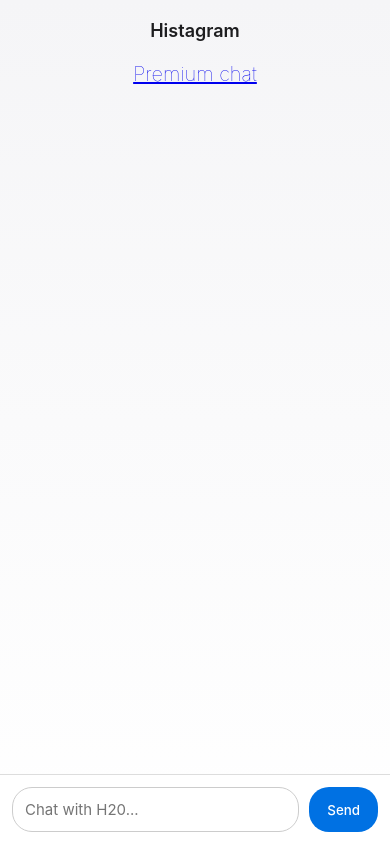
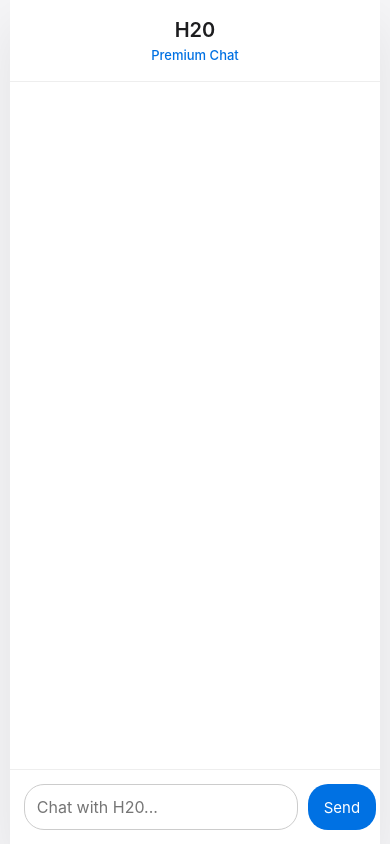
Before and after one commit to tejas49167-ui/h20, a Flask app: page / in a window 390 px wide. Run offline with Flask 3, Linux system fonts and the light colour scheme.

Commit message:
+ mobile view 2nd time

```diff
--- a/app.py
+++ b/app.py
@@ -16,14 +16,17 @@ def home():
 def chat():
     user_message = request.json["message"].lower()
     print("User typed:", user_message)
-    if "name" in user_message or "who" in user_message:
+    if "girl" in user_message :
+        return jsonify({"reply": "Varsha is a good girl and THANGAALIYAL ENDU song queen for me\nPeople call me Harshith because im happy about her"})
+    elif "what" in user_message :
+        return jsonify({"reply": "\nI'm Harshith\nfor your question it's gods wish"})
+    elif "how" in user_message :
+        return jsonify({"reply": "\nI'm Fine how are you machi?"})
+    elif "friend" in user_message:
+        return jsonify({"reply": "\nMy friends are\n1.Vishwas(Best Friend)\n2.Jeevan(Polite friend)\n3.Nandan(best friend)\n4.Ankitha(Tution friend)\n5.Tejas Gowda S"})
+    elif "name" in user_message or "who" in user_message:
         return jsonify({"reply": "It's me Harshith"})
 
-    elif "girl" in user_message :
-        return jsonify({"reply": "Varsha"})
-
-    elif "friend" in user_message:
-        return jsonify({"reply": "1.Vishwas\n2.Jeevan\n3.Nandan\n4.Ankitha\n5.Tejas Gowda S"})
 
 
     response = requests.post(
--- a/static/script.js
+++ b/static/script.js
@@ -4,7 +4,7 @@ async function sendMessage() {
 
   if (!message) return;
 
-  addMessage("You: " + message, "user");
+  addMessage(message, "user");
   input.value = "";
 
   const response = await fetch("/chat", {
@@ -16,7 +16,7 @@ async function sendMessage() {
   });
 
   const data = await response.json();
-  addMessage("💦 " + data.reply, "harshith");
+  addMessage(data.reply, "harshith");
 }
 
 function addMessage(text, className) {
--- a/static/style.css
+++ b/static/style.css
@@ -1,98 +1,106 @@
-
-
+/* Reset */
 * {
   margin: 0;
   padding: 0;
   box-sizing: border-box;
-  font-family: -apple-system, BlinkMacSystemFont, "San Francisco",
-    "Helvetica Neue", Arial, sans-serif;
+  font-family: -apple-system, BlinkMacSystemFont, "Helvetica Neue", Arial, sans-serif;
 }
 
+/* Center whole screen */
 body {
-  background: linear-gradient(to bottom, #f5f5f7, #ffffff);
   height: 100vh;
+  background: #f5f5f7;
+  display: flex;
+  justify-content: center;
+  align-items: center;
+}
+
+/* Main chat card */
+.chat-container {
+  width: 95%;
+  max-width: 420px;
+  height: 85vh;
+  background: white;
+  border-radius: 28px;
+  box-shadow: 0 25px 50px rgba(0, 0, 0, 0.08);
   display: flex;
   flex-direction: column;
+  overflow: hidden;
 }
 
-
-h2 {
+/* Header */
+.header {
   text-align: center;
-  padding: 20px;
+  padding: 18px;
+  font-size: 20px;
   font-weight: 600;
-  font-size: 22px;
+  border-bottom: 1px solid #eee;
   color: #1d1d1f;
 }
 
-h4 {
-  text-align: center;
-  padding: 1px;
-  font-weight: 60;
-  font-size: 20px;
-  color: #1d1d1f;
-}
-
-
-
+/* Chat area */
 #chat {
   flex: 1;
-  padding: 15px;
+  padding: 16px;
   overflow-y: auto;
   display: flex;
   flex-direction: column;
   gap: 12px;
 }
 
-
+/* Chat bubbles */
 .user, .ai {
   max-width: 80%;
-  padding: 12px 16px;
-  border-radius: 18px;
-  font-size: 15px;
-  line-height: 1.4;
-  animation: fadeIn 0.3s ease-in-out;
+  padding: 14px 18px;
+  border-radius: 20px;
+  font-size: 16px;
+  line-height: 1.5;
+  word-wrap: break-word;
 }
 
+/* User bubble */
 .user {
   align-self: flex-end;
   background: #0071e3;
   color: white;
-  border-bottom-right-radius: 5px;
+  border-bottom-right-radius: 6px;
 }
 
+/* AI bubble */
 .ai {
   align-self: flex-start;
   background: #e9e9eb;
   color: #1d1d1f;
-  border-bottom-left-radius: 5px;
+  border-bottom-left-radius: 6px;
 }
 
-
+/* Input area */
 .input-area {
   display: flex;
-  padding: 12px;
-  background: rgba(255,255,255,0.9);
-  backdrop-filter: blur(10px);
-  border-top: 1px solid #ddd;
+  padding: 14px;
+  border-top: 1px solid #eee;
+  background: white;
 }
 
+/* Input */
 input {
   flex: 1;
   padding: 12px;
   border-radius: 20px;
   border: 1px solid #ccc;
+  font-size: 16px; /* prevents iPhone zoom */
   outline: none;
-  font-size: 15px;
 }
 
+/* Button */
 button {
   margin-left: 10px;
-  padding: 12px 18px;
+  padding: 12px 16px;
   border-radius: 20px;
   border: none;
   background: #0071e3;
   color: white;
-  font-weight: 500;
+  font-size: 15px;
   cursor: pointer;
   transition: 0.2s;
 }
@@ -101,24 +109,18 @@ button:hover {
   background: #005bb5;
 }
 
-@keyframes fadeIn {
-  from {
-    opacity: 0;
-    transform: translateY(5px);
-  }
-  to {
-    opacity: 1;
-    transform: translateY(0);
+/* Mobile responsiveness */
+@media (max-width: 600px) {
+  .chat-container {
+    height: 100vh;
+    border-radius: 0;
   }
 }
-
-/* Mobile Optimization */
-@media (max-width: 600px) {
-  h2 {
-    font-size: 18px;
-  }
-
-  .user, .ai {
-    font-size: 14px;
-  }
+.logo-link {
+  text-decoration: none;
+  font-size: 13px;
+  color: #0071e3;
+  font-weight: 500;
+  display: block;
+  margin-top: 5px;
 }
--- a/templates/index.html
+++ b/templates/index.html
@@ -1,29 +1,31 @@
 <!DOCTYPE html>
 <html>
 <head>
-
     <meta charset="UTF-8">
     <meta name="viewport" content="width=device-width, initial-scale=1.0">
     <title>H20</title>
     <link rel="stylesheet" href="{{ url_for('static', filename='style.css') }}">
-
 </head>
 
 <body>
-        <h2>Histagram</h2>
-        <h4>
 
+<div class="chat-container">
+
+    <div class="header">
+        H20
+        <br>
         <a href="https://instagram.com/user_harshith" target="_blank" class="logo-link">
-            Premium chat
+            Premium Chat
+        </a>
+    </div>
 
-        </a>
-        </h4>
+    <div id="chat"></div>
 
-<div id="chat"></div>
+    <div class="input-area">
+        <input type="text" id="userInput" placeholder="Chat with H20...">
+        <button onclick="sendMessage()">Send</button>
+    </div>
 
-<div class="input-area">
-  <input type="text" id="userInput" placeholder="Chat with H20...">
-  <button onclick="sendMessage()">Send</button>
 </div>
 
 <script src="{{ url_for('static', filename='script.js') }}"></script>
```
